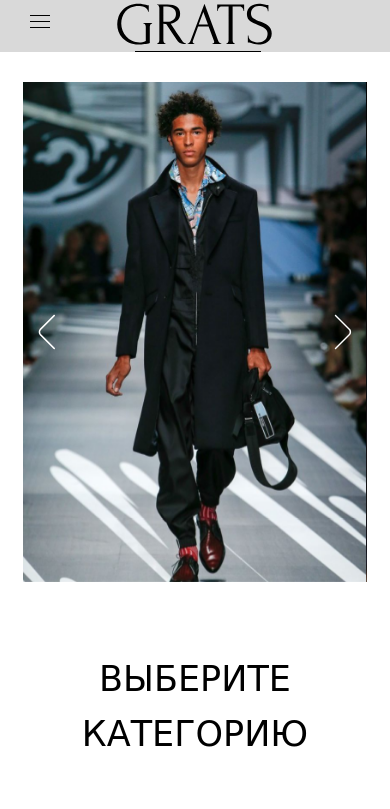
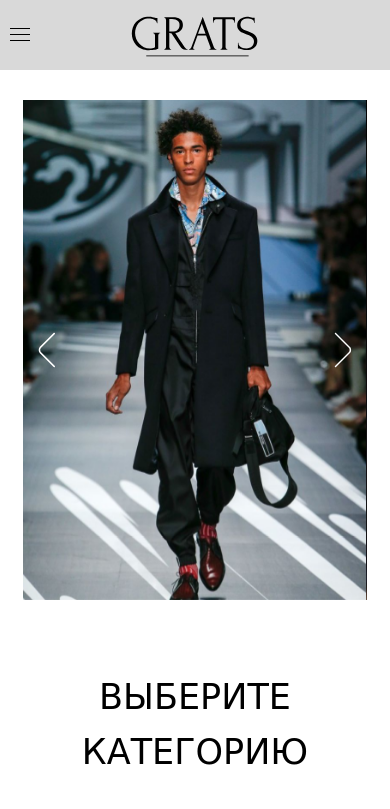
Before and after one commit to eqodel/grats, a plain HTML site: page index.html in a window 390 px wide. Shown: the top 809 px of the page. Drawn offline with nearby package versions, Linux system fonts and the light colour scheme; a web font is replaced by a local one.

Commit message:
fix bugs

```diff
--- a/sass/_media.sass
+++ b/sass/_media.sass
@@ -57,6 +57,7 @@
         left: 0
         right: 0
         z-index: 99
+        padding: 3.5rem 0
         &-wrapper
             flex-direction: row-reverse
         &-left
@@ -72,6 +73,7 @@
             position: absolute
             left: 50%
             transform: translate(-50%, 0)
+            width: 13rem
 
     .main
         &__wrapper
--- a/sass/blocks/_menu.sass
+++ b/sass/blocks/_menu.sass
@@ -27,8 +27,8 @@
     padding: 0
     display: none
     position: absolute
-    top: 1.5rem
-    right: -5rem
+    top: 2.75rem
+    right: -3rem
     &__item
         width: 2rem
         height: 0.1rem
```
Also changed, not shown: css/style.css, 1 other file.
